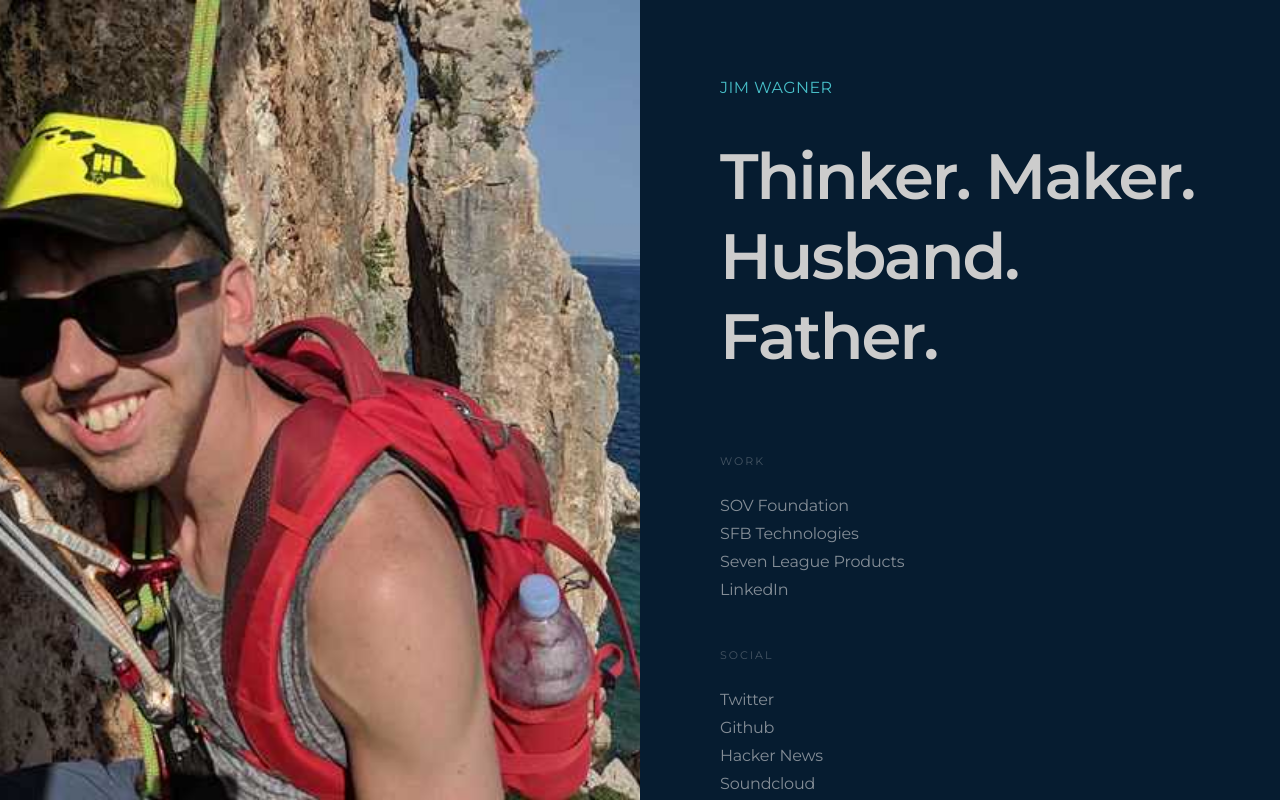
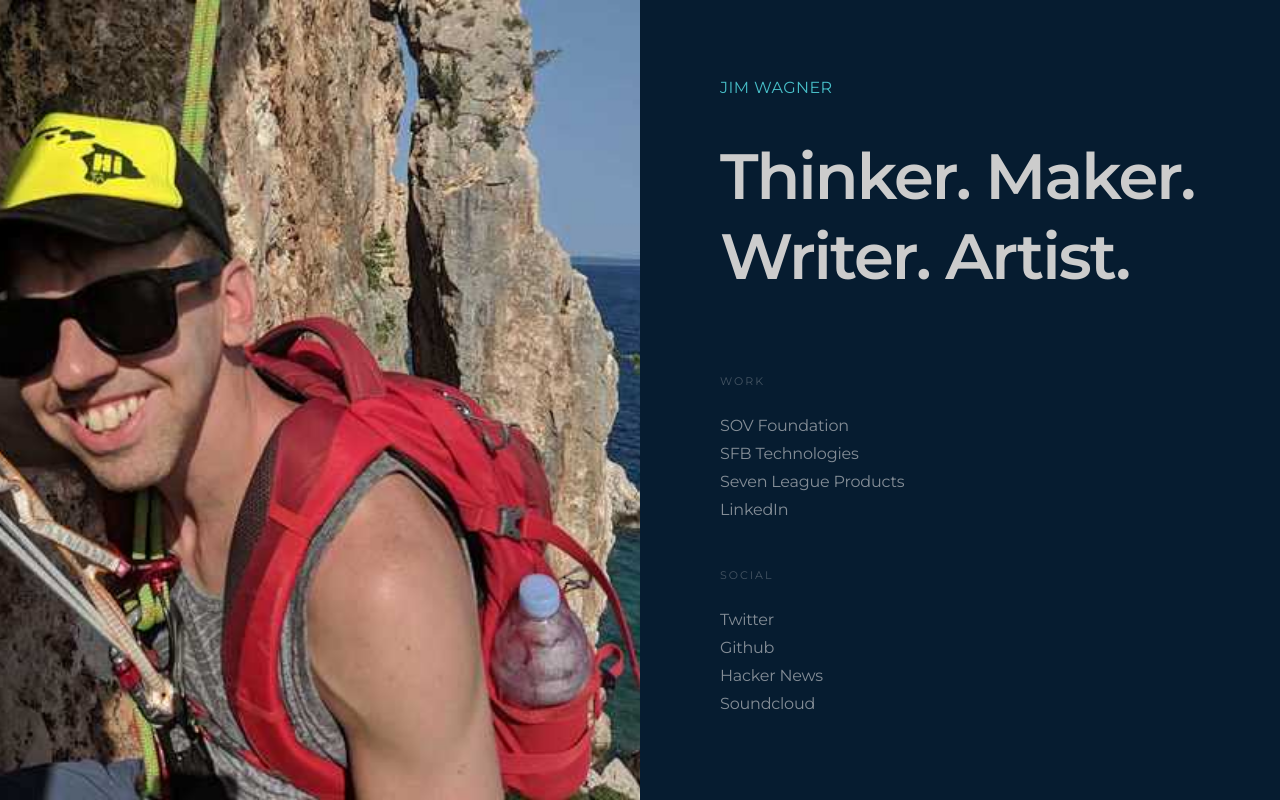
Before and after one commit to jpwagner/personal-page, a plain HTML site: page index.html in a window 1280 px wide. Drawn offline with Linux system fonts and the light colour scheme.

Commit message:
Updated personal tagline
...

```diff
--- a/index.html
+++ b/index.html
@@ -43,7 +43,7 @@
 
 				<h1>Jim Wagner</h1>
 
-				<span class="tagline">Thinker. Maker. Husband. Father.</span>
+				<span class="tagline">Thinker. Maker. Writer. Artist.</span>
 
 			</div>
 
```
